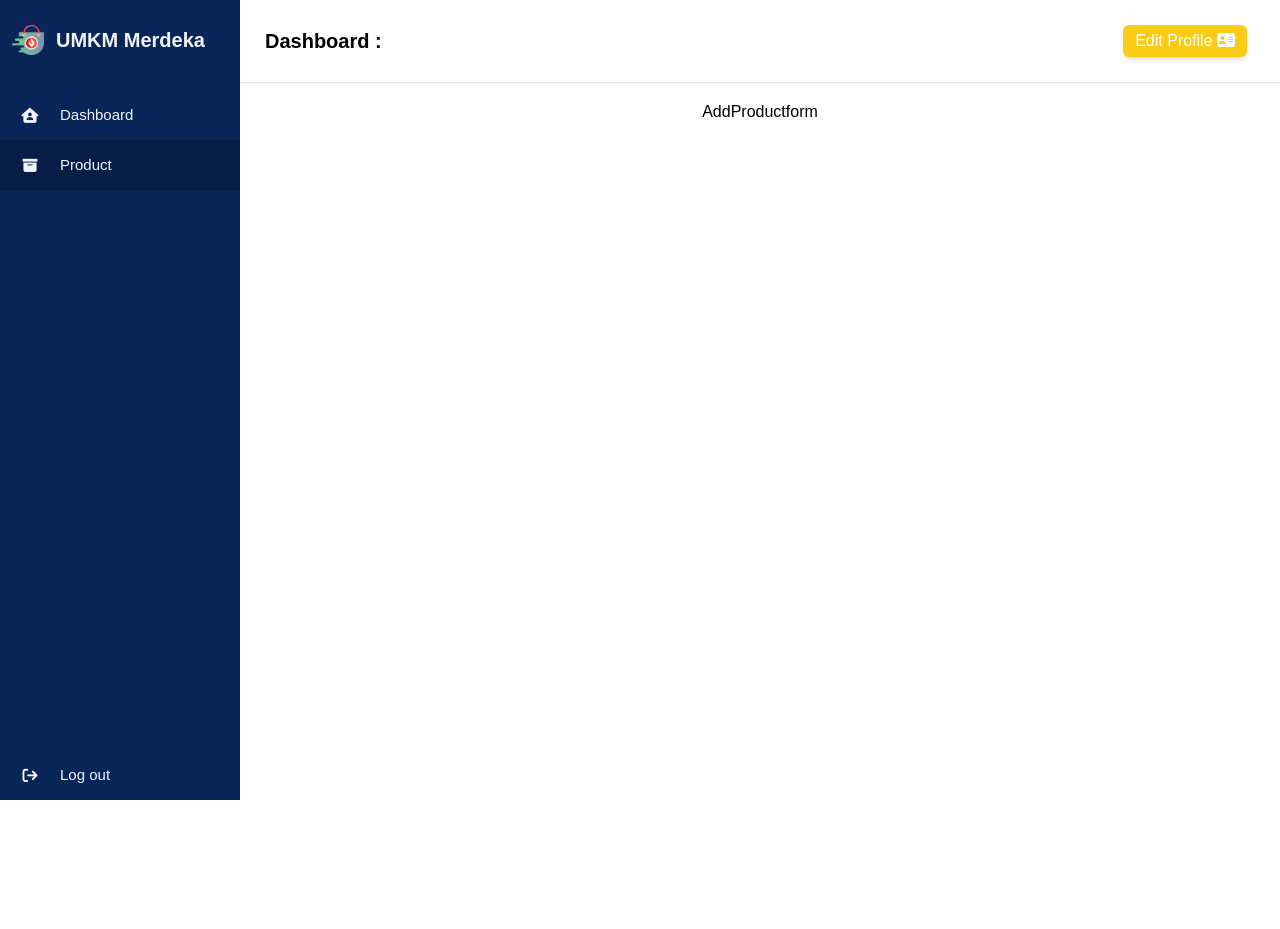
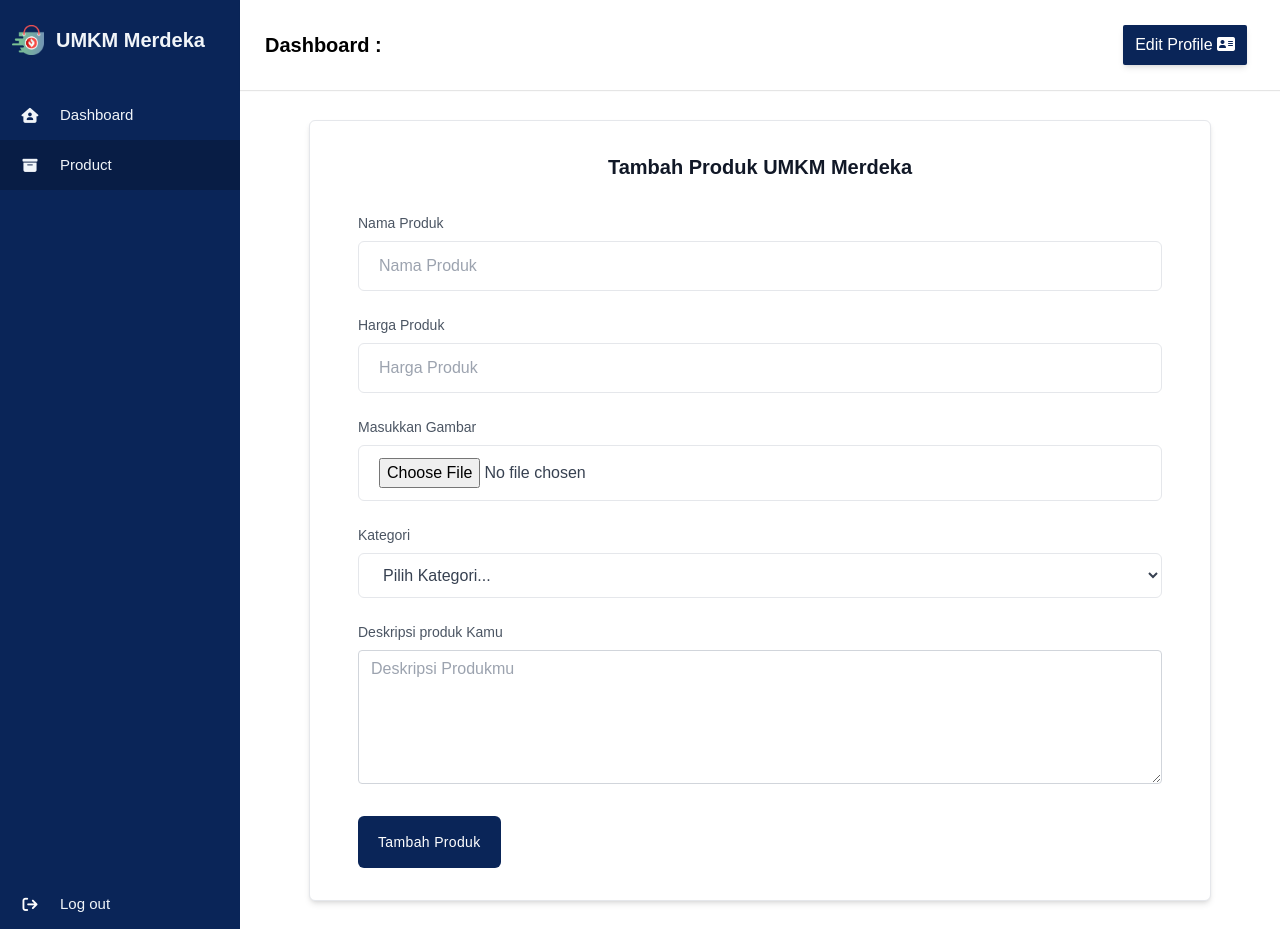
Before and after one commit to umkmMerdeka42/umkm-merdeka-dashboard-apps, a React (Create React App) app: page /products/add in a window 1280 px wide. Before the commit the page ends 800 px from the top, so only its background shows below. Built offline with nearby package versions, Linux system fonts and the light colour scheme; no server answers; what tw-elements would draw is missing.

Commit message:
adding features add product

```diff
--- a/src/components/AddProductform.jsx
+++ b/src/components/AddProductform.jsx
@@ -1,8 +1,146 @@
-import React from 'react'
+import React, { useState } from 'react';
+import { useNavigate } from 'react-router-dom';
+import axios from 'axios';
+import API_ENDPOINT from '../global/api-endpoint';
+import Alert from './Alert';
 
 const AddProductform = () => {
+
+  const [productName, setProductName] = useState('');
+  const [price, setPrice] = useState('');
+  const [image, setImage] = useState('');
+  const [previewImage, setPreviewImage] = useState('');
+  const [category, setCategory] = useState('');
+  const [description, setDescription] = useState('');
+  const [message, setMessage] = useState('');
+
+  const navigate = useNavigate();
+
+  const { PRODUCTS } = API_ENDPOINT;
+
+  const addImage = (e) => {
+    const image = e.target.files[0];
+    setImage(image);
+    setPreviewImage(URL.createObjectURL(image));
+  }
+
+  const addProduct = async (e) => {
+    e.preventDefault();
+    const form = new FormData();
+    form.append('productName', productName);
+    form.append('price', price);
+    form.append('image', image);
+    form.append('category', category);
+    form.append('description', description);
+    try {
+      await axios.post(PRODUCTS, form, {
+        headers: {
+          "Content-type": "multipart/form-data"
+        }
+      });
+      navigate('/products');
+    } catch (error) {
+      if (error.response) {
+        setMessage(error.response.data.message);
+      }
+    }
+  }
+
   return (
-    <div>AddProductform</div>
+    <div>
+      <section className="bg-white md:border rounded-md md:shadow-md mb-7">
+        <div className="flex justify-center">
+          <div className="flex items-center w-[300px] md:w-[650px] lg:w-[900px] mx-auto md:py-8 px-4 lg:px-12">
+            <div className="w-full">
+              <h1 className=" text-gray-900 text-xl font-semibold text-center">
+                Tambah Produk UMKM Merdeka
+              </h1>
+              {message && Alert(message)}
+
+              <form onSubmit={addProduct} className="grid grid-cols-1 gap-6 mt-8 ">
+                <div>
+                  <label className="block mb-2 text-sm text-gray-600">Nama Produk</label>
+                  <input
+                    value={productName}
+                    onChange={(e) => setProductName(e.target.value)}
+                    type="text"
+                    placeholder="Nama Produk"
+                    className="block w-full px-5 py-3 mt-2 text-gray-700 placeholder-gray-400 bg-white border border-gray-200 rounded-md focus:border-blue-400 focus:ring-blue-400 focus:outline-none focus:ring focus:ring-opacity-40"
+                  />
+                </div>
+
+                <div>
+                  <label className="block mb-2 text-sm text-gray-600">Harga Produk</label>
+                  <input
+                    value={price}
+                    onChange={(e) => setPrice(e.target.value)}
+                    type="text"
+                    placeholder="Harga Produk"
+                    className="block w-full px-5 py-3 mt-2 text-gray-700 placeholder-gray-400 bg-white border border-gray-200 rounded-md focus:border-blue-400 focus:ring-blue-400 focus:outline-none focus:ring focus:ring-opacity-40"
+                  />
+                </div>
+
+                <div>
+                  <label className="block mb-2 text-sm text-gray-600">Masukkan Gambar</label>
+                  <input
+                    onChange={addImage}
+                    type="file"
+                    placeholder="Gambar Produk"
+                    className="block form-control px-5 py-3 mt-2 w-full text-gray-700 placeholder-gray-400 bg-white border border-gray-200 rounded-md focus:border-blue-400 focus:ring-blue-400 focus:outline-none focus:ring focus:ring-opacity-40"
+                  />
+                </div>
+
+                {previewImage ? (
+                  <figure className = "w-24">
+                    <img src={previewImage} alt="Preview Gambar" />
+                  </figure>
+                ):(
+                  ""
+                )}
+
+                <div>
+                  <label className="block mb-2 text-sm text-gray-600">Kategori</label>
+                  <select
+                    value={category}
+                    onChange={(e) => setCategory(e.target.value)}
+                    placeholder="No Telephone Customers"
+                    className="block w-full px-5  py-3 mt-2 text-gray-700 placeholder-gray-400 bg-white border border-gray-200 rounded-md focus:border-blue-400 focus:ring-blue-400 focus:outline-none focus:ring focus:ring-opacity-40">
+                    <option readOnly>Pilih Kategori...</option>
+                    <option>Makanan</option>
+                    <option>Minuman</option>
+                    <option>Fashion</option>
+                    <option>Gadget</option>
+                    <option>Jasa</option>
+                  </select>
+                </div>
+
+                <div>
+                  <label className="block mb-2 text-sm text-gray-600">Deskripsi produk Kamu</label>
+                  <textarea
+                    value={description}
+                    onChange={(e) => setDescription(e.target.value)}
+                    className="form-control block w-full px-3 py-1.5 text-base font-normal text-gray-700 bg-white bg-clip-padding border border-solid border-gray-300 rounded transition ease-in-out m-0 focus:text-gray-700 focus:bg-white focus:border-blue-600 focus:outline-none"
+                    rows="5"
+                    placeholder="Deskripsi Produkmu"
+                  ></textarea>
+                </div>
+
+                <div>
+                  <button
+                    type="submit"
+                    data-mdb-ripple="true"
+                    data-mdb-ripple-color="light"
+                    className="block px-5 py-4 mt-2 text-sm tracking-wide text-white capitalize transition-colors duration-200 ease-in-out rounded-md bg-[#0a2558] hover:bg-sky-700 focus:outline-none focus:ring focus:ring-primary focus:ring-opacity-50">
+                    <span>Tambah Produk</span>
+                  </button>
+                </div>
+
+              </form>
+            </div>
+          </div>
+        </div>
+      </section>
+    </div>
   )
 }
 
--- a/src/components/AddUserform.jsx
+++ b/src/components/AddUserform.jsx
@@ -33,7 +33,7 @@ const AddUserform = () => {
       navigate('/users');
     } catch (error) {
         if (error.response) {
-          setMessage(error.response.data.message)
+          setMessage(error.response.data.message);
         }
     }
   }
--- a/src/components/ListProduct.jsx
+++ b/src/components/ListProduct.jsx
@@ -1,18 +1,21 @@
 import React, {useState, useEffect} from 'react';
 import { Link } from 'react-router-dom';
+import { useSelector } from 'react-redux';
 import axios from 'axios';
 import API_ENDPOINT from '../global/api-endpoint';
 
 const ListProduct = () => {
   const [ products, setProducts ] = useState([]);
-  const { ALL_PRODUCT, DELETE_PRODUCT } = API_ENDPOINT;
+  const { PRODUCTS, DELETE_PRODUCT } = API_ENDPOINT;
+
+  const { user } = useSelector((state) => state.auth)
 
   useEffect(() => {
     allProduct();
   });
 
   const allProduct = async () => {
-    const response = await axios.get(ALL_PRODUCT);
+    const response = await axios.get(PRODUCTS);
     setProducts(response.data.data);
   };
 
@@ -23,7 +26,7 @@ const ListProduct = () => {
 
   return (
     <div>
-      <section className="w-[270px] md:w-[640px] lg:w-[50rem] xl:w-[62rem] text-gray-600">
+      <section className="w-[270px] md:w-[640px] lg:w-[50rem] xl:w-[62rem] mb-6 text-gray-600">
         <div className="flex flex-col justify-center h-full">
           <div className="w-full mr-[14px] bg-white shadow-lg rounded-md border border-gray-200">
             <header className="px-5 py-4 border-b border-gray-100 flex justify-between items-center">
@@ -55,9 +58,11 @@ const ListProduct = () => {
                       <th className="py-2 whitespace-nowrap">
                         <div className="px-4 lg:px-0 font-semibold text-left">Kategori</div>
                       </th>
+                      {user && user.data.role === 'admin' && (
                         <th className="py-2 whitespace-nowrap">
                           <div className="px-4 lg:px-0 font-semibold text-left">Pemilik</div>
                         </th>
+                      )}
                       <th className="py-2 whitespace-nowrap">
                         <div className="px-4 lg:px-0 font-semibold text-left">Deskripsi</div>
                       </th>
@@ -87,9 +92,11 @@ const ListProduct = () => {
                           <td className="py-2 whitespace-nowrap">
                             <div className="px-4 lg:px-0 text-left">{product.category}</div>
                           </td>
+                          {user && user.data.role === 'admin' && (
                             <td className="py-2 whitespace-nowrap">
                               <div className="px-4 lg:px-0 text-left">{product.user.name}</div>
                             </td>
+                          )}
                           <td className="py-2 whitespace-nowrap">
                             <div className="px-4 lg:px-0 text-left">{product.description.slice(0,10)}...</div>
                           </td>
--- a/src/components/Navbar.jsx
+++ b/src/components/Navbar.jsx
@@ -18,7 +18,7 @@ const Navbar = () => {
                 type="button"
                 data-mdb-ripple="true"
                 data-mdb-ripple-color="light"
-                className="bg-yellow-400 transition duration-200 ease-linear hover:bg-yellow-300 active:bg-yellow-500 text-white rounded-md px-3 py-1 mr-2 shadow-md"><span className="hidden md:inline">Edit Profile </span><i className="fa-solid fa-address-card"></i>
+                className="bg-[#0a2558] transition duration-200 ease-linear hover:bg-[#081d45] active:bg-[[#081d45]] text-white rounded-sm py-1 px-2 md:px-3 md:py-2 mr-2 shadow-md"><span className="hidden md:inline">Edit Profile </span><i className="fa-solid fa-address-card"></i>
               </button>
             </Link>
           </div>
--- a/src/global/api-endpoint.js
+++ b/src/global/api-endpoint.js
@@ -6,7 +6,7 @@ const API_ENDPOINT = {
   LOGIN: `${BASE_URL}/login`,
   LOGOUT: `${BASE_URL}/logout`,
   SESSION: `${BASE_URL}/session`,
-  ALL_PRODUCT: `${BASE_URL}/products`,
+  PRODUCTS: `${BASE_URL}/products`,
   UPDATE_PRODUCT: (id) => `${BASE_URL}/products/${id}`,
   DETAIL_PRODUCT: (id) => `${BASE_URL}/products/${id}`,
   DELETE_PRODUCT: (id) => `${BASE_URL}/products/${id}`,
--- a/src/pages/Layout.jsx
+++ b/src/pages/Layout.jsx
@@ -8,7 +8,7 @@ const Layout = ({children}) => {
       <div className="flex h-full min-h-screen">
         <Sidebar />
         <Navbar />
-        <div className="mt-[100px] flex justify-center w-screen">
+        <div className="mt-[120px] flex justify-center w-screen">
           <main>{children}</main>
         </div>
       </div>
```
Lines whose indentation alone changed are shown as unchanged.
